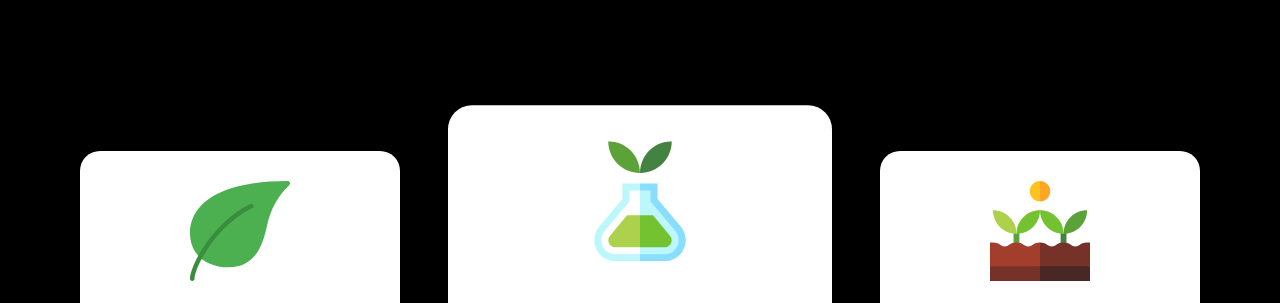
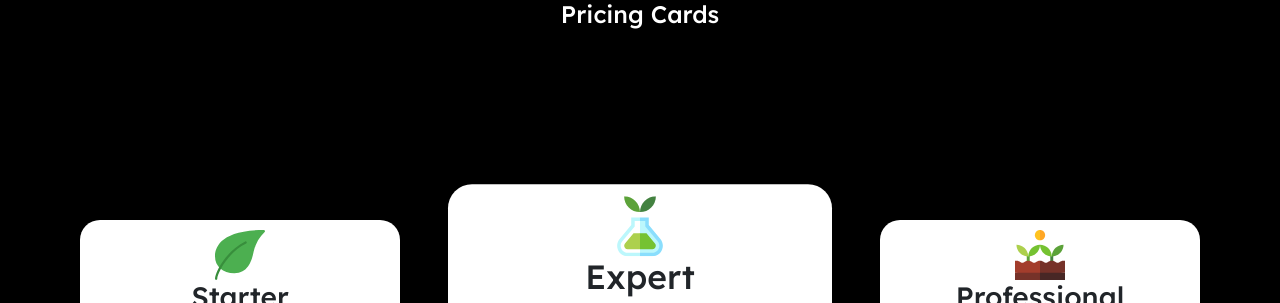
Before and after one commit to pavankalyan-codes/30-Days-30-Projects, a plain HTML site: page 6 Pricing cards/index.html in a window 1280 px wide. Shown: the top 303 px of the page. Drawn offline with nearby package versions, Linux system fonts and the light colour scheme.

Commit message:
style fix

```diff
--- a/6 Pricing cards/index.html
+++ b/6 Pricing cards/index.html
@@ -28,7 +28,8 @@
 
   <body>
     <script src="script.js"></script>
-    <div class="main d-flex">
+    <div class="main d-flex flex-column">
+      <h4>Pricing Cards</h4>
       <div class="cards d-flex col-12">
         <div class="card-div col-3" id="card1" onclick="transform(this.id)">
           <div class="svg1">
--- a/6 Pricing cards/style.css
+++ b/6 Pricing cards/style.css
@@ -22,7 +22,7 @@ body {
   height: 95%;
 }
 svg {
-  height: 100px;
+  height: 50px;
   width: 100%;
 }
 footer {
@@ -30,7 +30,7 @@ footer {
   color: white;
 }
 .svg1 {
-  padding: 30px;
+  margin-top: 10px;
 }
 .price {
   font-size: xxx-large;
@@ -48,3 +48,16 @@ footer {
 .make-big {
   transform: scale(1.2);
 }
+@media screen and (max-height: 450px) {
+  .make-big {
+    transform: scale(1.03);
+  }
+  .card-div {
+    transition: transform 0.3s;
+  }
+}
+h4 {
+  color: white;
+  text-align: center;
+  font-size: xx-large;
+}
```
